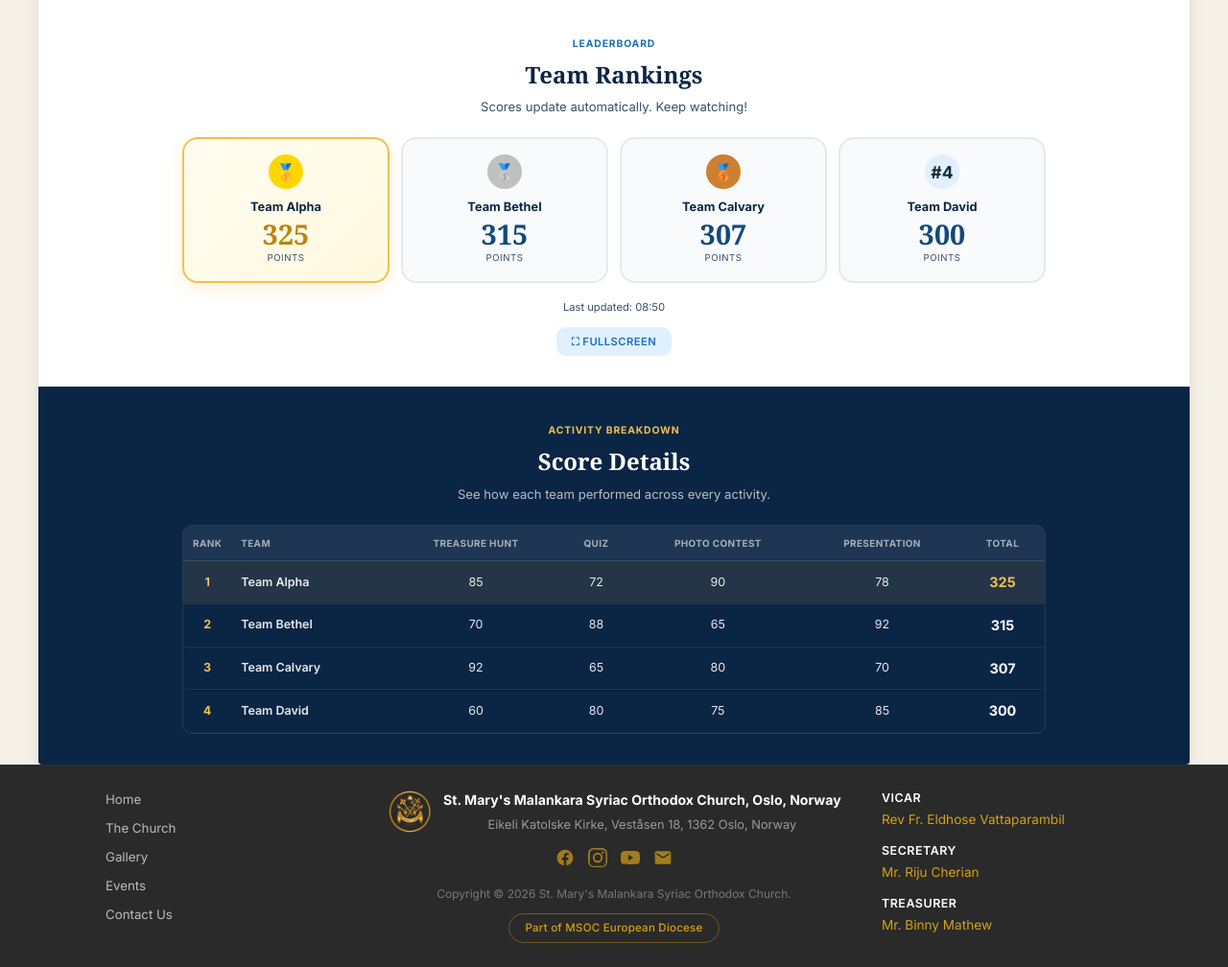
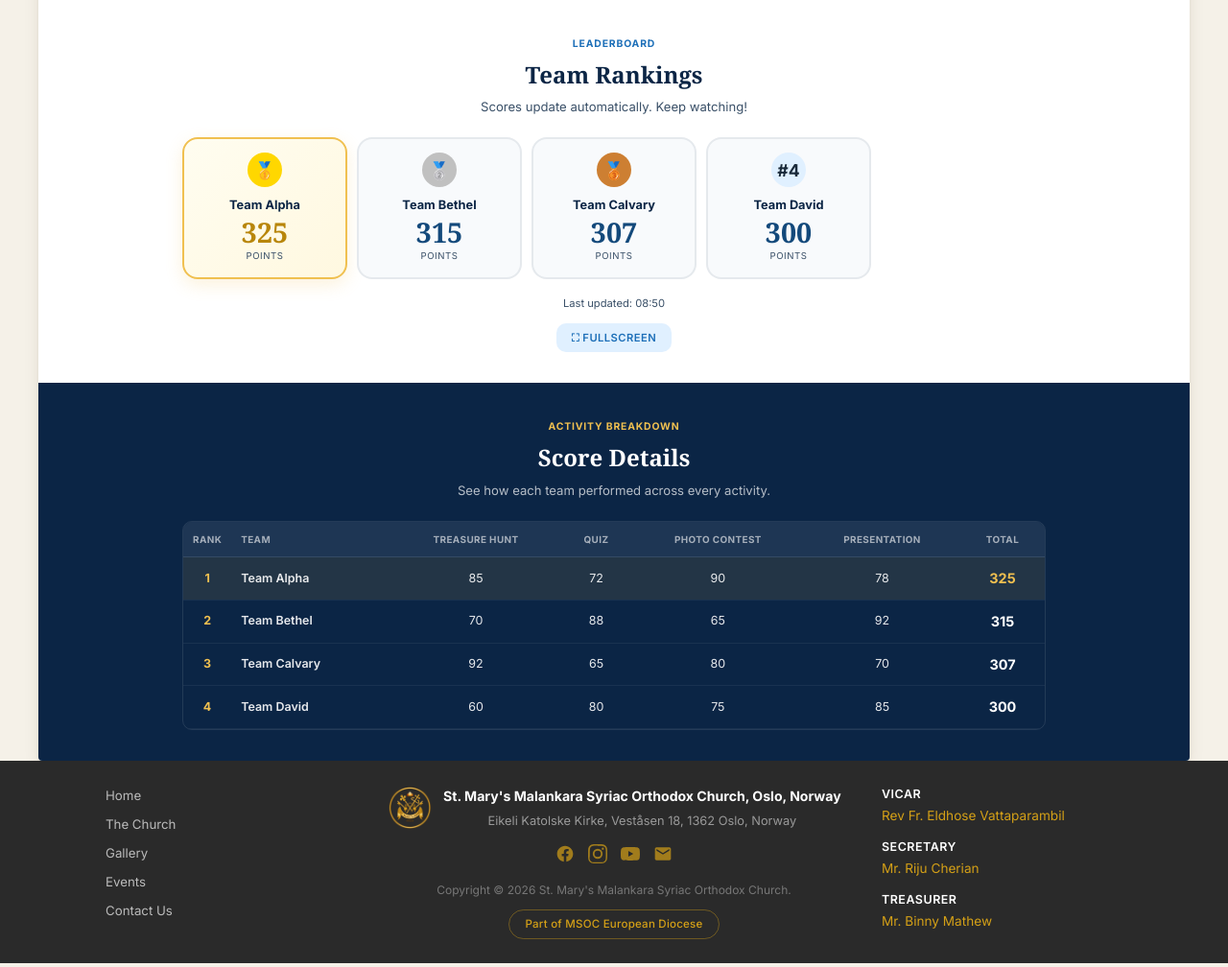
Before and after one commit to stmaryschurchnorway/stmaryschurchnorway.github.io, a Jekyll site: the page built from summer-trip-scores.md, in a window 1280 px wide. Shown: the part 214-1222 px from the top of the page at 96% size. Built offline with Jekyll 4.4.1, drawn with Linux system fonts in a browser that asks for light colours.

Commit message:
fix: compact scoreboard for 5 teams and increase refresh rate
- 5-column podium grid on desktop, 3+2 on mobile
- Refresh interval reduced to 10 seconds
- Tighter card padding for better fit

Co-Authored-By: Claude Haiku 4.5 <noreply@anthropic.com>

```diff
--- a/assets/css/summer-trip-scores.css
+++ b/assets/css/summer-trip-scores.css
@@ -49,15 +49,15 @@
 /* --- Podium Cards --- */
 .sc-podium {
   display: grid;
-  grid-template-columns: repeat(4, 1fr);
-  gap: 12px;
+  grid-template-columns: repeat(5, 1fr);
+  gap: 10px;
   margin-bottom: 16px;
 }
 .sc-podium-card {
   background: #f8fafc;
   border: 2px solid rgba(11, 37, 69, 0.08);
   border-radius: var(--st-radius);
-  padding: 16px 12px;
+  padding: 14px 8px;
   transition: all 0.3s ease;
 }
 .sc-podium-first {
@@ -253,8 +253,8 @@ body.sc-fullscreen-active .sc-fullscreen-btn:hover {
   .sc-section-desc { font-size: 0.75rem; margin-bottom: 14px; }
 
   .sc-podium {
-    grid-template-columns: repeat(2, 1fr);
-    gap: 8px;
+    grid-template-columns: repeat(3, 1fr);
+    gap: 6px;
   }
   .sc-podium-card { padding: 12px 10px; }
   .sc-podium-rank { width: 32px; height: 32px; font-size: 0.95rem; margin-bottom: 6px; }
```
Also changed, not shown: summer-trip-scores.md (+4 -4 lines).
